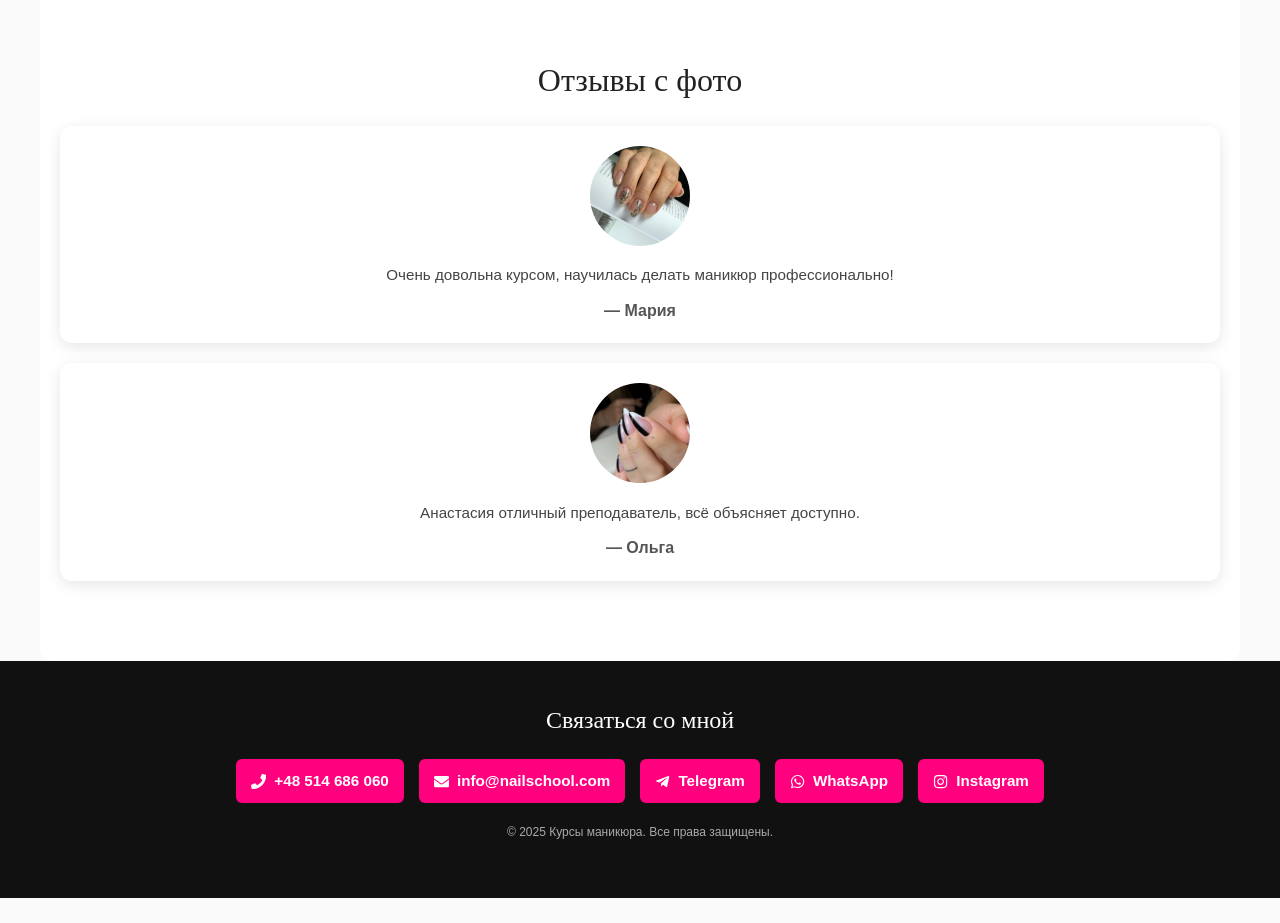
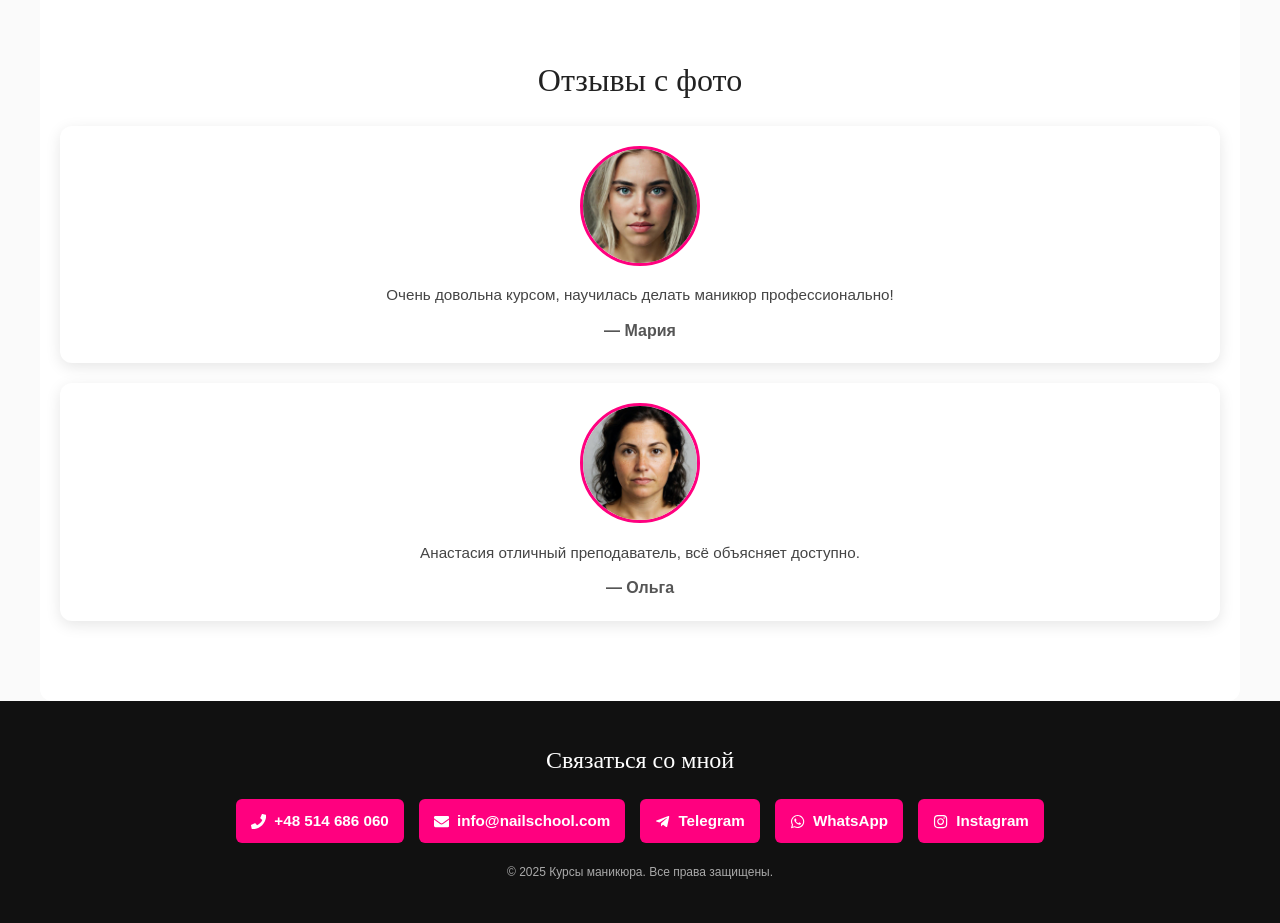
Before and after one commit to StrongArr0w/nail-school, a React (Vite) app: page / in a window 1280 px wide. Shown: the part 5700-6623 px from the top of the page. Before the commit the page ends 6598 px from the top, so only its background shows below. Built offline with nearby package versions, Linux system fonts and the light colour scheme; a web font is replaced by a local one.

Commit message:
Update reviews section with people photos

```diff
--- a/src/App.css
+++ b/src/App.css
@@ -295,11 +295,21 @@ p {
 }
 
 .review-card img {
-  width: 100px;
-  height: 100px;
+  width: 120px;
+  height: 120px;
+  border-radius: 50%;
   object-fit: cover;
+  margin-bottom: 10px;
+  border: 3px solid #ff007f;
+}
+
+.review-card img.review-photo {
+  width: 120px;
+  height: 120px;
   border-radius: 50%;
+  object-fit: cover;
   margin-bottom: 10px;
+  border: 3px solid #ff007f;
 }
 
 .review-card p {
@@ -557,8 +567,8 @@ p {
 
 .modal-close {
   position: absolute;
-  top: 20px; /* ближе к заголовку */
-  right: 20px; /* внутри модалки */
+  top: 20px;
+  right: 20px;
   font-size: 1.4rem;
   cursor: pointer;
   color: #666;
@@ -571,7 +581,7 @@ p {
 
 /* === Footer (Contacts) === */
 .footer {
-  background: #111; /* тёмный фон */
+  background: #111;
   color: #fff;
   text-align: center;
   padding: 40px 20px;
@@ -586,7 +596,7 @@ p {
   display: flex;
   flex-wrap: wrap;
   justify-content: center;
-  gap: 15px; /* 🔥 это и создаст разделение */
+  gap: 15px;
   margin-bottom: 20px;
 }
 
--- a/src/components/Reviews.tsx
+++ b/src/components/Reviews.tsx
@@ -1,24 +1,38 @@
 import { useTranslation } from "react-i18next";
-import work1 from "../assets/work1.jpg";
-import work2 from "../assets/work2.jpg";
+import person1 from "../assets/person1.jpg";
+import person2 from "../assets/person2.jpg";
 
 export default function Reviews() {
   const { t } = useTranslation();
+
+  const reviews = [
+    {
+      img: person1,
+      text: t("reviews.items.0.text"),
+      author: t("reviews.items.0.author"),
+    },
+    {
+      img: person2,
+      text: t("reviews.items.1.text"),
+      author: t("reviews.items.1.author"),
+    },
+  ];
 
   return (
     <section id="reviews" className="reviews-photo" data-aos="fade-up">
       <h2>{t("reviews.title")}</h2>
       <div className="reviews-photo__grid">
-        <div className="review-card">
-          <img src={work1} alt="Мария" />
-          <p>{t("reviews.items.0.text")}</p>
-          <span>— {t("reviews.items.0.author")}</span>
-        </div>
-        <div className="review-card">
-          <img src={work2} alt="Ольга" />
-          <p>{t("reviews.items.1.text")}</p>
-          <span>— {t("reviews.items.1.author")}</span>
-        </div>
+        {reviews.map((review, idx) => (
+          <div key={idx} className="review-card">
+            <img
+              src={review.img}
+              alt={review.author}
+              className="review-photo"
+            />
+            <p>{review.text}</p>
+            <span>— {review.author}</span>
+          </div>
+        ))}
       </div>
     </section>
   );
```
Also changed, not shown: src/assets/person1.jpg (added), src/assets/person2.jpg (added).
